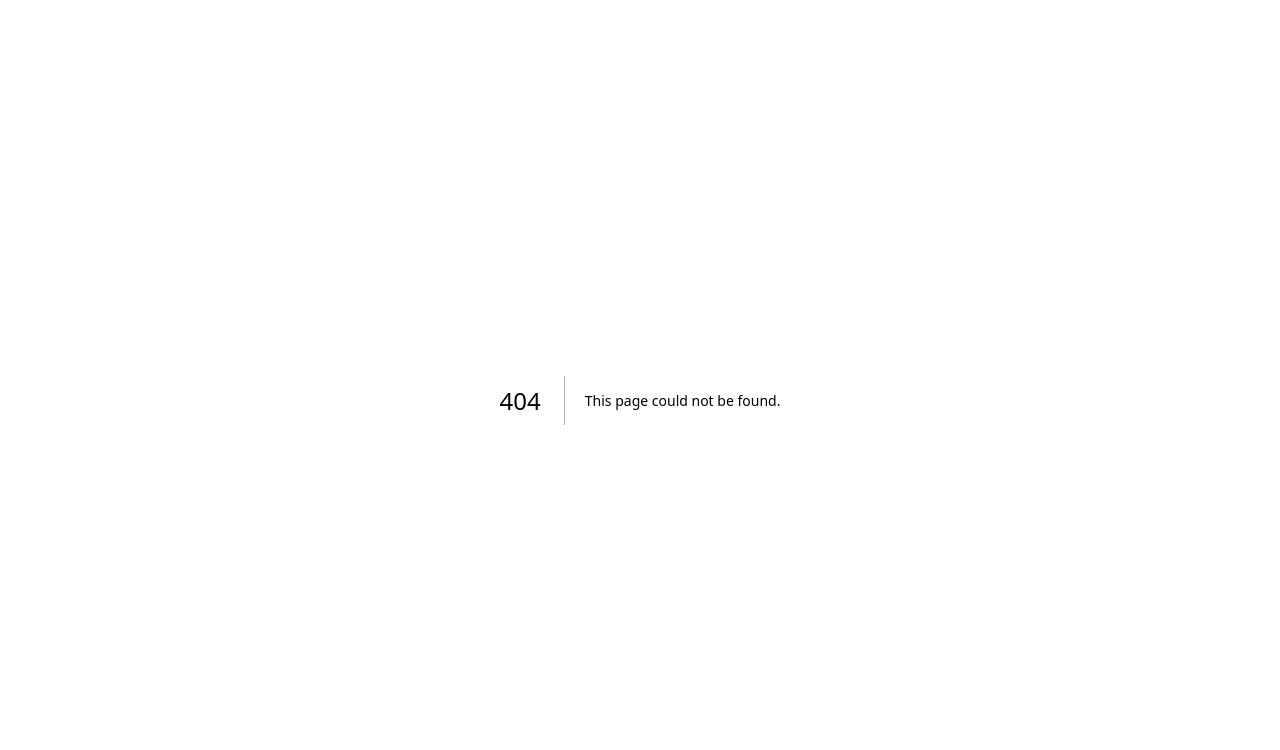
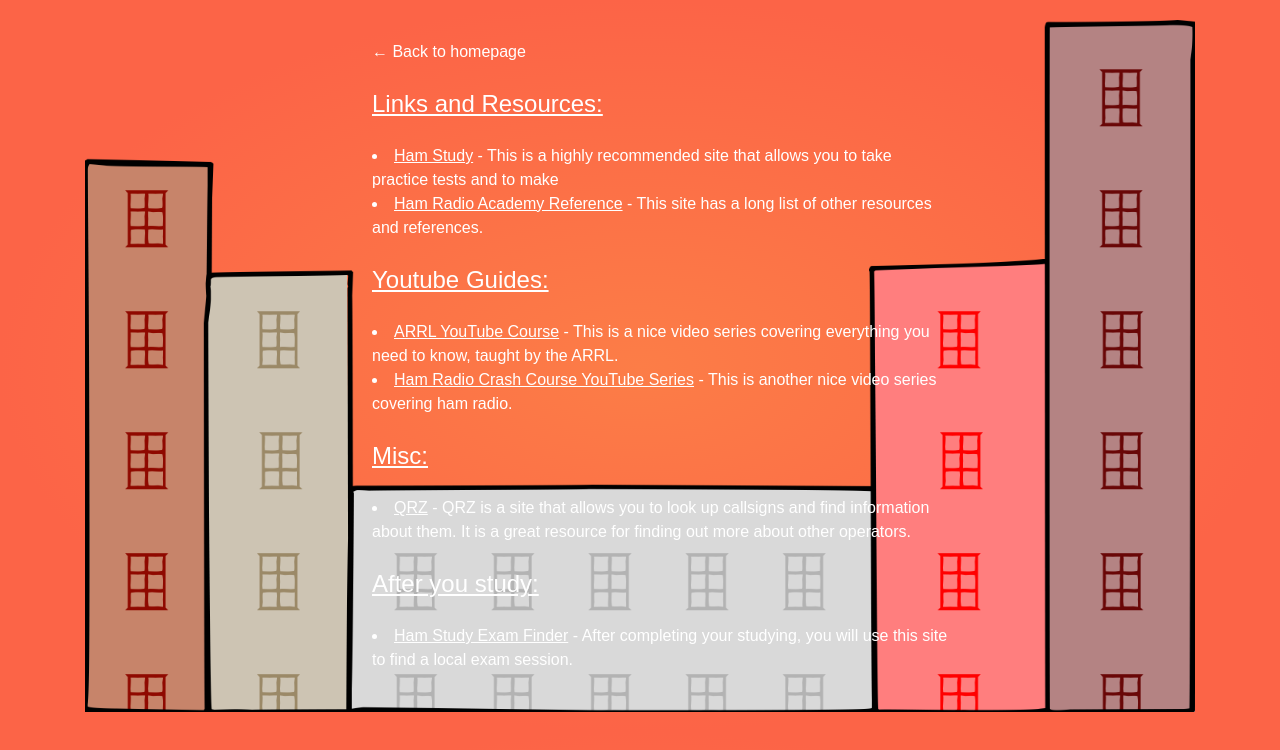
Before and after one commit to hackclub/ham-club, a Next.js app: page /help in a window 1280 px wide. Before the commit this address had no page. Shown: the top 750 px of the page. Built offline with nearby package versions, Linux system fonts and the light colour scheme.

Commit message:
push a help page

```diff
--- a/components/head.js
+++ b/components/head.js
@@ -16,7 +16,6 @@
             <meta property="og:type" content="website" />
             <meta property="og:title" content={title} />
             <meta property="og:description" content={description} />
-            {/* Add analytics here */}
             {children}
         </Head>
     )
--- /dev/null
+++ b/pages/help.js
@@ -0,0 +1,79 @@
+export default function Help() {
+  return (
+    <div className="relative z-10 w-full pb-10 pt-5 m-5 px-4 sm:px-8">
+      <div className="mx-auto max-w-lg lg:max-w-xl space-y-6">
+        <a href="/">← Back to homepage </a>
+        <h1 className="text-2xl text-white">
+          <u>Links and Resources:</u>
+        </h1>
+        <div className="text-white">
+          <li>
+            <a href="https://www.hamstudy.org" className="underline">
+              Ham Study
+            </a>{" "}
+            - This is a highly recommended site that allows you to take practice
+            tests and to make{" "}
+          </li>
+          <li>
+            <a
+              href="https://hamradioacademy.com/resources/"
+              className="underline"
+            >
+              Ham Radio Academy Reference
+            </a>{" "}
+            - This site has a long list of other resources and references.
+          </li>
+        </div>
+        <h1 className="text-2xl text-white">
+          <u>Youtube Guides:</u>
+        </h1>
+        <div className="text-white">
+          <li>
+            <a
+              href="https://www.youtube.com/watch?v=bovJEGIunNg&list=PLuapIzKwhZN_30dcgsDbGU3J7C8BAYJcG"
+              className="underline"
+            >
+              ARRL YouTube Course
+            </a>{" "}
+            - This is a nice video series covering everything you need to know,
+            taught by the ARRL.
+          </li>
+          <li>
+            <a
+              href="https://www.youtube.com/watch?v=DdzQS10JnHU&list=PL1KAjn5rGhixvvb_jMZFWmbP97-t9Kyxk"
+              className="underline"
+            >
+              Ham Radio Crash Course YouTube Series
+            </a>{" "}
+            - This is another nice video series covering ham radio.
+          </li>
+        </div>
+        <h1 className="text-2xl text-white">
+          <u>Misc:</u>
+        </h1>
+        <div className="text-white">
+          <li>
+            <a href="https://www.qrz.com/" className="underline">
+              QRZ
+            </a>{" "}
+            - QRZ is a site that allows you to look up callsigns and find
+            information about them. It is a great resource for finding out more
+            about other operators.
+          </li>
+        </div>
+        <h1 className="text-2xl text-white">
+          <u>After you study:</u>
+        </h1>
+        <div className="text-white">
+          <li>
+            <a href="https://hamstudy.org/sessions" className="underline">
+              Ham Study Exam Finder
+            </a>{" "}
+            - After completing your studying, you will use this site to find a
+            local exam session.
+          </li>
+        </div>
+      </div>
+    </div>
+  );
+}
```
